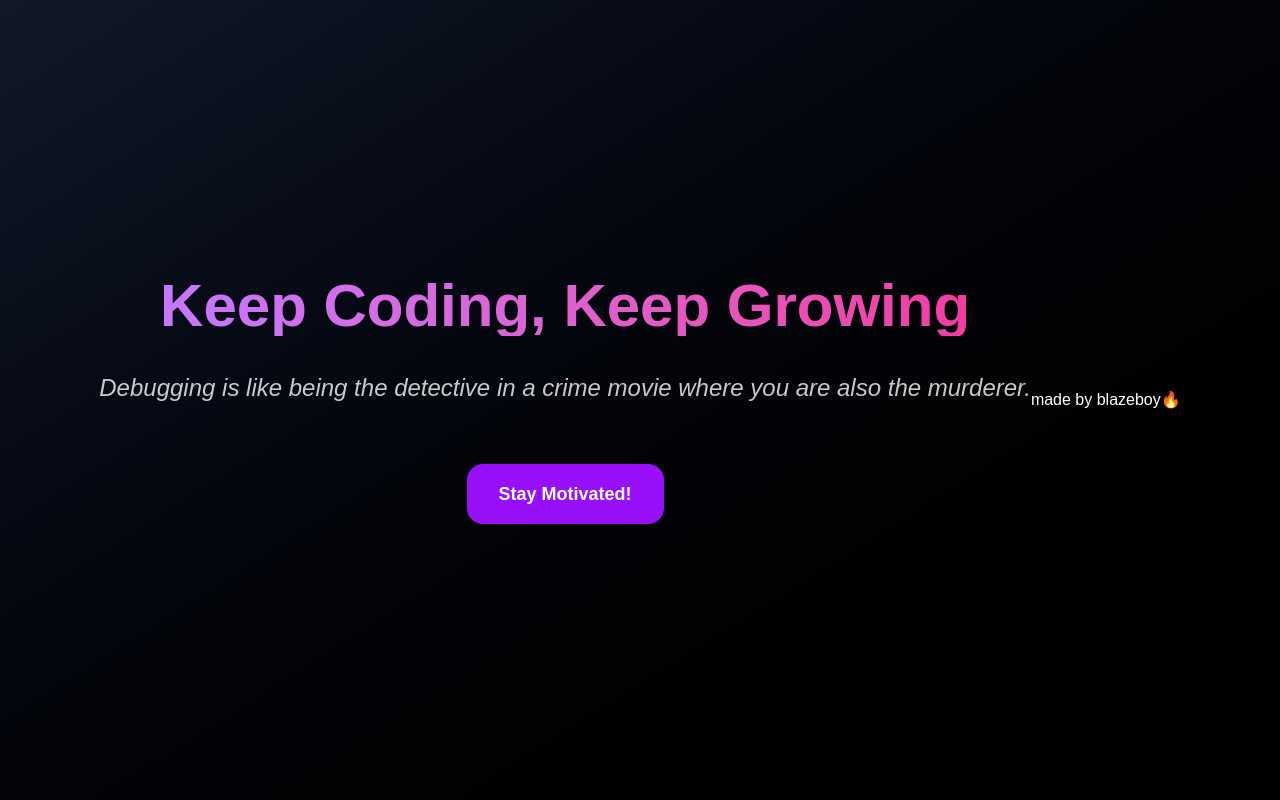
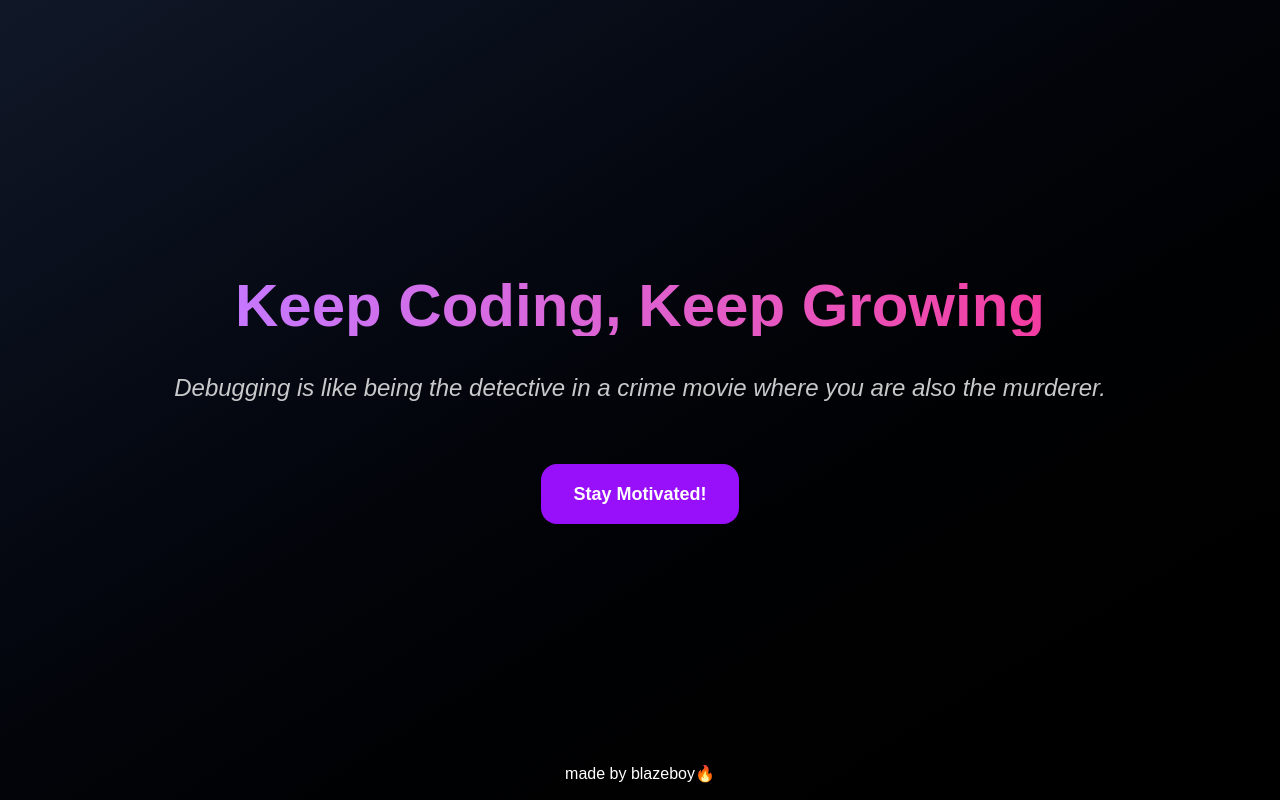
Before and after one commit to blazingPheonix/nextcicd, a Next.js app: page / in a window 1280 px wide. Built offline with nearby package versions, Linux system fonts and the light colour scheme.

Commit message:
first commit after successfull cicd 2

```diff
--- a/src/app/page.tsx
+++ b/src/app/page.tsx
@@ -58,7 +58,9 @@ export default function MotivationPage() {
           </button>
         </motion.div>
       </motion.div>
-      <p>made by blazeboy🔥</p>
+      <div className="absolute bottom-3.5">
+        <p>made by blazeboy🔥</p>
+      </div>
     </div>
   );
 }
```
